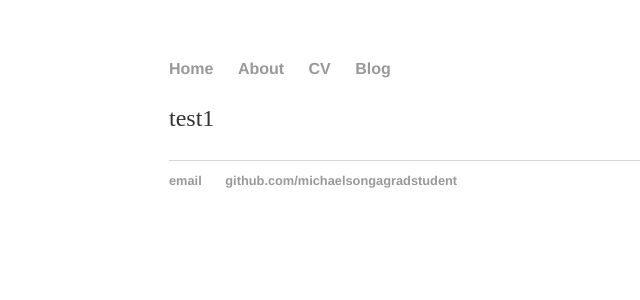
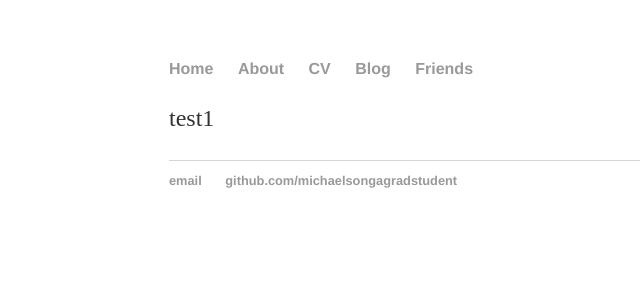
Before and after one commit to MichaelSongAGradStudent/MichaelSongAGradStudent.github.io, a Jekyll site: the page built from images/images.md, in a window 1280 px wide. Shown: the top 300 px of the page, without its empty margins (23-663 px from the left). Built offline with Jekyll 4.4.1, drawn with Linux system fonts in a browser that asks for light colours; our own code applies the rules of GitHub Pages for plain Markdown files.

Commit message:
Update default.html

```diff
--- a/_layouts/default.html
+++ b/_layouts/default.html
@@ -12,6 +12,7 @@
 		        	<li><a href="/about">About</a></li>
 	        		<li><a href="/cv">CV</a></li>
 	        		<li><a href="/blog">Blog</a></li>
+				<li><a href="/blog">Friends</a></li>
 	    		</ul>
 			</nav>
 			<div class="container">
```
